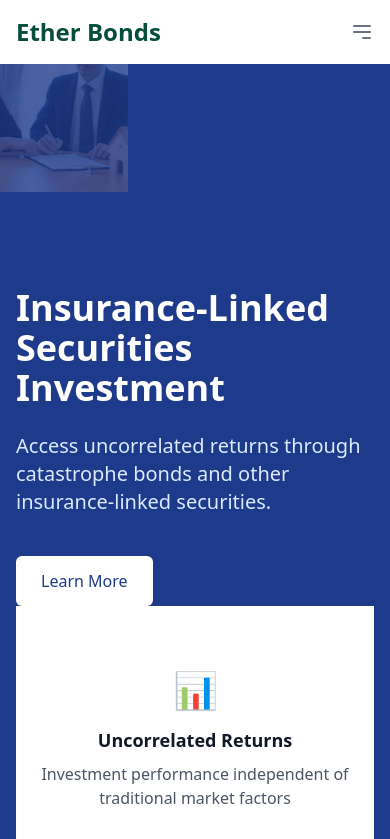
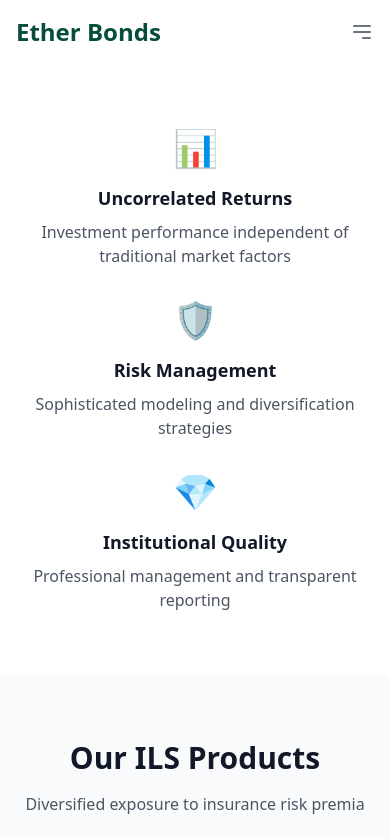
Before and after one commit to oldwestsolutions/EtherBonds, a plain HTML site: page index.html in a window 390 px wide. Shown: the top 839 px of the page. Drawn offline with nearby package versions, Linux system fonts and the light colour scheme.

Commit message:
Update index.html

```diff
--- a/index.html
+++ b/index.html
@@ -50,20 +50,6 @@
         </div>
     </nav>
 </body>
-
-   <!-- Hero Section -->
-    <div class="relative bg-blue-900">
-    <div class="bg-green-950 w-32 h-32 rounded-xl">
-            <img src="Fed Up With Your Homeowners Insurance_ Here's How You Can Find Better Coverage.jpeg" alt="Financial district" class="w-full h-full object-cover opacity-20">
-        </div>
-        <div class="relative max-w-7xl mx-auto py-24 px-4 sm:py-32 sm:px-6 lg:px-8">
-            <h1 class="text-4xl font-extrabold text-white sm:text-5xl lg:text-6xl">Insurance-Linked Securities Investment</h1>
-            <p class="mt-6 text-xl text-blue-100 max-w-3xl">Access uncorrelated returns through catastrophe bonds and other insurance-linked securities.</p>
-            <div class="mt-10">
-                <a href="#" class="inline-flex items-center px-6 py-3 border border-transparent text-base font-medium rounded-md text-blue-900 bg-white hover:bg-gray-50">
-                    Learn More
-                </a>
-            </div>
 
     <!-- Key Features -->
     <div class="py-16 bg-white">
```
